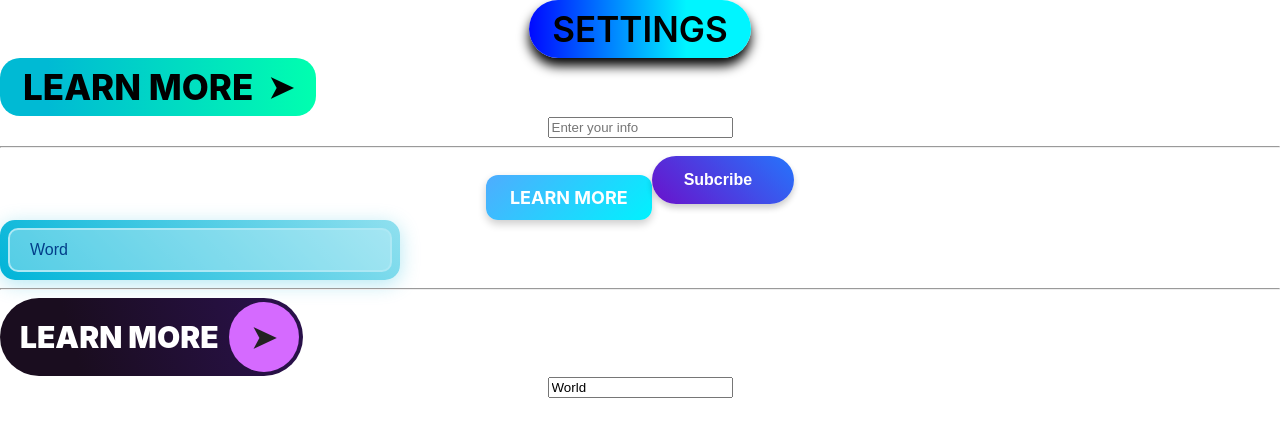
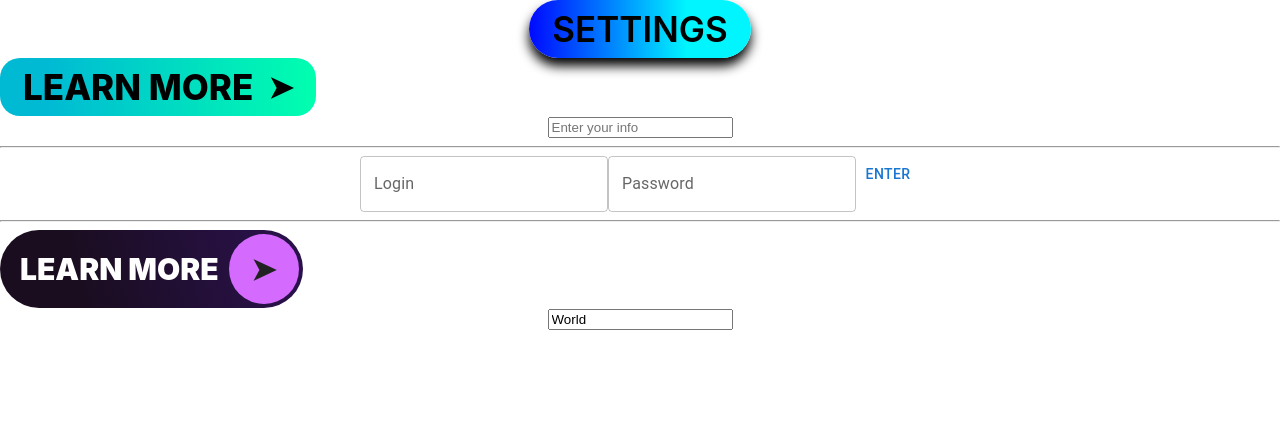
Before and after one commit to teenit/truthORaction, a React (Create React App) app in the folder front/: page /denis in a window 1280 px wide. Shown: the top 436 px of the page. Built offline with nearby package versions, Linux system fonts and the light colour scheme.

Commit message:
Denis form

```diff
--- a/front/src/components/Denis/Denis.jsx
+++ b/front/src/components/Denis/Denis.jsx
@@ -1,20 +1,29 @@
 import React, { useState } from "react";
-import ButtonClickHere from "./Buttons/ButtonClickHere";
-import ButtonSubcribe from "./Buttons/ButtonSubcribe";
-import InputDenis from "./inputs/InputDenis";
-
+import { Button, TextField } from "@mui/material";
 
 const Denis = () => {
-const [state, setState] = useState("Word")
+const [state, setState] = useState({
+    login: "",
+    password: ""
+});
+
+const send = () => {
+    console.log(state);
+
+}
     return (
         <div>
-            <ButtonClickHere click={()=>{
-                let count = Math.random();
-                setState("Hello" + count)
+            <div className="Denis-form">
+                <TextField label="Login" value={state.login} onChange={(e)=>{
+                    setState({...state, login: e.target.value})
 
-            }}/>
-            <ButtonSubcribe />
-            <InputDenis value={state}/>
+                }}/>
+                <TextField label="Password" type="password" value={state.password}onChange={(e)=>{
+                    setState({...state, password: e.target.value})
+
+                }}/>
+                <Button onClick={send}>Enter</Button>
+            </div>
         </div>
     )
 }
```
